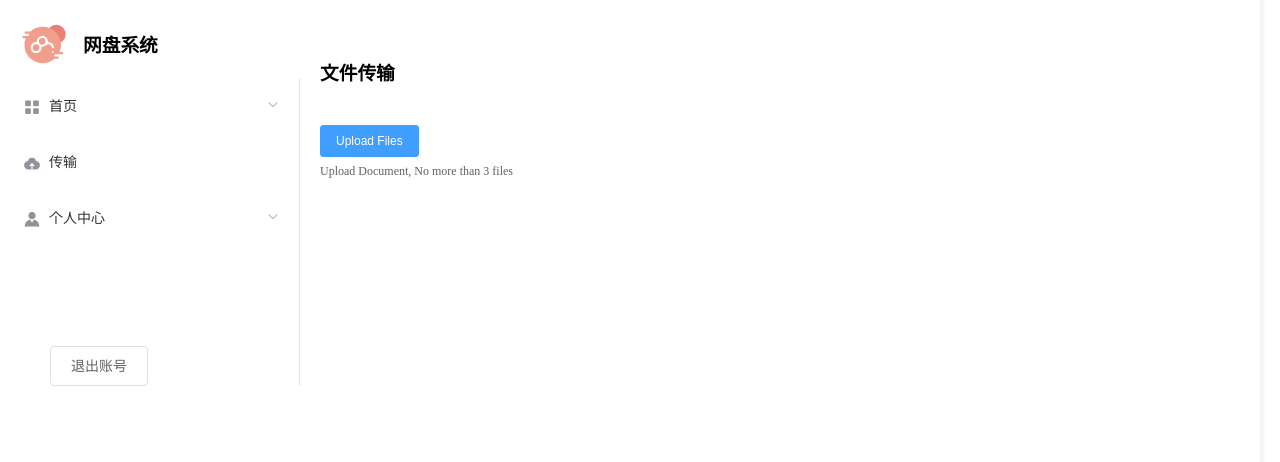
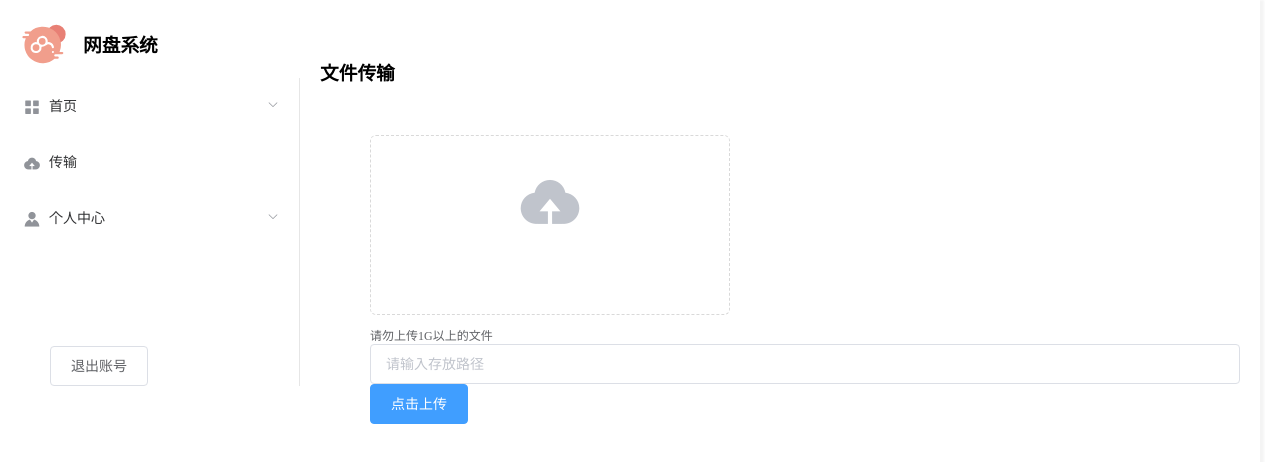
Before and after one commit to Tiny-Curriculum-Team/HadoopNetDisk, a Vue app: page /#/home/transmit in a window 1280 px wide. Shown: the top 462 px of the page. Built offline with nearby package versions, Linux system fonts and the light colour scheme.

Commit message:
添加请求头

```diff
--- a/src/components/configuration/Transmit.vue
+++ b/src/components/configuration/Transmit.vue
@@ -1,14 +1,14 @@
 <template>
   <div>
     <h1>文件传输</h1>
-    <!-- <div style="margin-top: 50px; margin-left: 50px">
+    <div style="margin-top: 50px; margin-left: 50px">
       <el-upload
         class="upload-demo"
         drag
         action=""
         :on-preview="handlePreview"
         :on-remove="handleRemove"
-
+        :headers="headers"
 
         :limit="1"
 
@@ -22,7 +22,7 @@
       </el-upload>
        <el-input v-model="path" placeholder="请输入存放路径"></el-input>
        <div class="el-upload__text"><el-button type="primary">点击上传</el-button></div>
-    </div> -->
+    </div>
     <!-- <div class="upload">
       <div class="div-label">
         <label
@@ -41,23 +41,7 @@
         <i class="el-icon-download el-icon--right">下载文件</i>
       </el-button>
     </div> -->
-    <el-upload class="upload-demo"
-action=""
-:on-change="handleChange"
-:on-remove="handleRemove"
-:before-remove="beforeRemove"
-multiple
-:limit="3"
-:on-exceed="handleExceed"
-:file-list="fileList"
-:before-upload="onBeforeUploadImage">
-<el-button style="margin-top: 40px;" size="small" type="primary">Upload Files</el-button>
-<div slot="tip" class="el-upload__tip">Upload Document, No more than 3 files</div>
-</el-upload>
-
-
   </div>
-
 </template>
 
 <script>
@@ -67,76 +51,54 @@ export default {
   data() {
     return {
 
-      // fileList: [],
+      fileList: [],
       newFile:new FormData(),
       filename:'',
       suffix:'',
-      path:''
+      path:'',
+      headers:{
+        "Content-Type": "multipart/form-data"
+      }
     };
   },
   methods:{
-    nBeforeUploadImage(file, fileList) {
-				if(this.formData.length == 0){
-					this.formData = new FormData();
-				}
-				this.formData.append('file', file.file);
-        console.log(fileList);
-    },
-    onSubmit() {
-      const token = localStorage.getItem('token')
-      this.formData.append('token', token);
-				this.formData.append('filename', 'Garry Wu');
-				this.formData.append('path', '/');
-				let headers = {
-					headers: {
-						"Content-Type": "multipart/form-data"
-					}
-				}
-				getfile(this.formData, headers)
-					.then((res) => {
-              console.log(res);
-					})
-					.catch((err) => {
-						return err
-					});
-			},
-    //  handleRemove(file, fileList) {
-    //     console.log(file, fileList);
-    //   },
-    //   handlePreview(file) {
-    //     console.log(file);
-    //   },
-    //   // handleExceed(files, fileList) {
-    //   //   this.$message.warning(`当前限制选择 1 个文件，本次选择了 ${files.length} 个文件，共选择了 ${files.length + fileList.length} 个文件`);
-    //   // },
-    //   beforeRemove(file) {
-    //     return this.$confirm(`确定移除 ${ file.name }？`);
-    //   },
-    //   BeforeUpload(file){
-    //     if(file){
-    //       this.newFile.append('file',file);
-    //       this.filename = this.newFile.get('file').name.split('.')[0]
-    //       this.suffix = this.newFile.get('file').type.split('/')[1]
-    //       this.newFile.append('filename',this.filename);
-    //       this.newFile.append('suffix',this.suffix);
-    //       // console.log(this.filename);
-    //       // console.log(this.newFile.get('file'));
-    //     }else{
-    //       return false
-    //     }
-    //   },
-    //   Upload(){
-    //     const token = localStorage.getItem('token')
-    //     this.newFile.append('token',token);
-    //     this.newFile.append('path',this.path);
-    //     const newData = this.newFile;
-    //     newData.forEach((value,key)=>{
-    //       console.log("key %s: value %s",key,value);
-    //     })
-    //     getfile(newData).then((res=>{
-    //       console.log(res);
-    //     }))
-    //   }
+     handleRemove(file, fileList) {
+        console.log(file, fileList);
+      },
+      handlePreview(file) {
+        console.log(file);
+      },
+      // handleExceed(files, fileList) {
+      //   this.$message.warning(`当前限制选择 1 个文件，本次选择了 ${files.length} 个文件，共选择了 ${files.length + fileList.length} 个文件`);
+      // },
+      beforeRemove(file) {
+        return this.$confirm(`确定移除 ${ file.name }？`);
+      },
+      BeforeUpload(file){
+        if(file){
+          this.newFile.append('file',file);
+          this.filename = this.newFile.get('file').name.split('.')[0]
+          this.suffix = this.newFile.get('file').type.split('/')[1]
+          this.newFile.append('filename',this.filename);
+          this.newFile.append('suffix',this.suffix);
+          // console.log(this.filename);
+          // console.log(this.newFile.get('file'));
+        }else{
+          return false
+        }
+      },
+      Upload(){
+        const token = localStorage.getItem('token')
+        this.newFile.append('token',token);
+        this.newFile.append('path',this.path);
+        const newData = this.newFile;
+        newData.forEach((value,key)=>{
+          console.log("key %s: value %s",key,value);
+        })
+        getfile(newData).then((res=>{
+          console.log(res);
+        }))
+      }
   }
 };
 </script>
```
